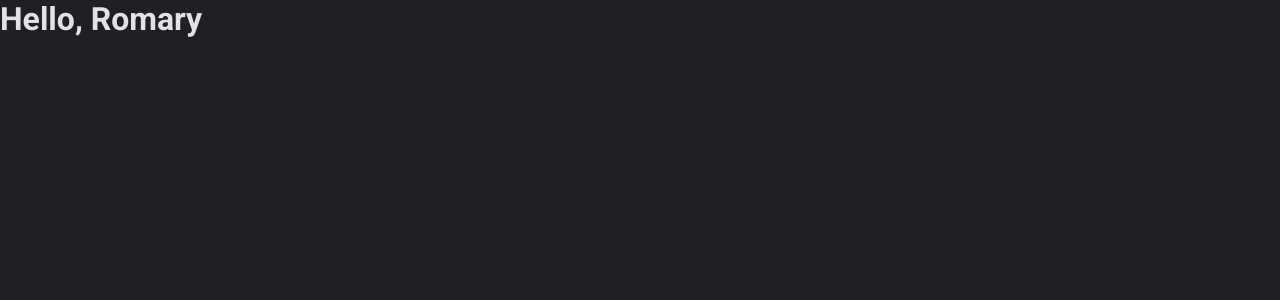
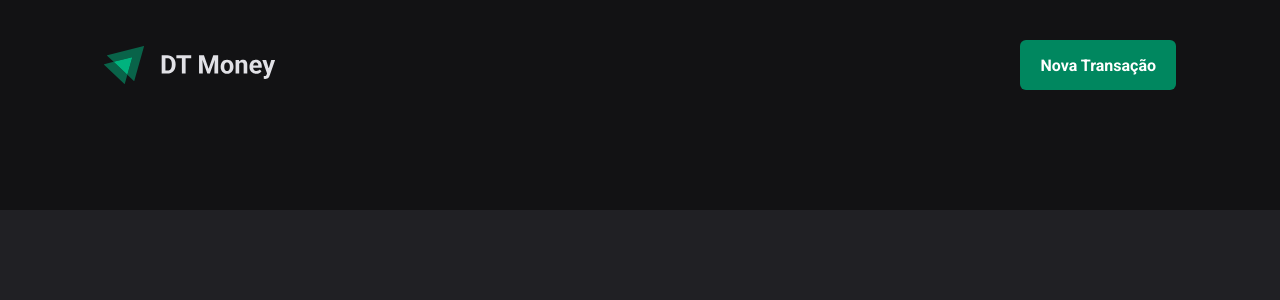
Before and after one commit to jjromary/DtMoney.v2, a React (Vite) app: page / in a window 1280 px wide. Shown: the top 300 px of the page. Built offline with nearby package versions, Linux system fonts and the light colour scheme.

Commit message:
Created header

```diff
--- a/src/App.tsx
+++ b/src/App.tsx
@@ -1,4 +1,5 @@
 import { ThemeProvider } from "styled-components";
+import { Transaction } from "./Pages/Transactions";
 import { GlobalStyles } from "./Styles/global";
 import { defaultTheme } from "./Styles/Themes/default";
 
@@ -7,7 +8,7 @@
   return (
     <ThemeProvider theme={defaultTheme}>
       <GlobalStyles />
-      <h1>Hello, Romary</h1>
+      <Transaction />
     </ThemeProvider>
   )
 }
--- /dev/null
+++ b/src/Components/Header/index.tsx
@@ -0,0 +1,13 @@
+import { HeaderContainer, HeaderContent, NewTransationButton } from "./styles"
+import logoImg from '../../Assets/logo.svg'
+
+export function Header() {
+    return (
+        <HeaderContainer>
+            <HeaderContent>
+                <img src={logoImg} alt=""></img>
+                <NewTransationButton>Nova Transação</NewTransationButton>
+            </HeaderContent>
+        </HeaderContainer>
+    )
+}
--- /dev/null
+++ b/src/Components/Header/styles.ts
@@ -0,0 +1,33 @@
+import styled from "styled-components";
+
+export const HeaderContainer = styled.header`
+  background: ${(props) => props.theme["gray-900"]};
+  padding: 2.5rem 0 7.5rem;
+`;
+
+export const HeaderContent = styled.div`
+  width: 100%;
+  max-width: 1120px;
+  margin: 0 auto;
+  padding: 0 1.5em;
+
+  display: flex;
+  justify-content: space-between;
+  align-items: center;
+`;
+
+export const NewTransationButton = styled.button`
+  height: 50px;
+  border: 0;
+  background: ${(props) => props.theme["green-500"]};
+  color: ${(props) => props.theme.white};
+  font-weight: bold;
+  padding: 0 1.25rem;
+  border-radius: 6px;
+  transition: background-color 0.3s;
+  cursor: pointer;
+
+  &:hover {
+    background: ${(props) => props.theme["green-700"]};
+  }
+`;
--- /dev/null
+++ b/src/Pages/Transactions/index.tsx
@@ -0,0 +1,9 @@
+import { Header } from "../../Components/Header";
+
+export function Transaction() {
+    return (
+        <div>
+            <Header />
+        </div>
+    )
+}
```
Also changed, not shown: src/Assets/logo.svg (added).
